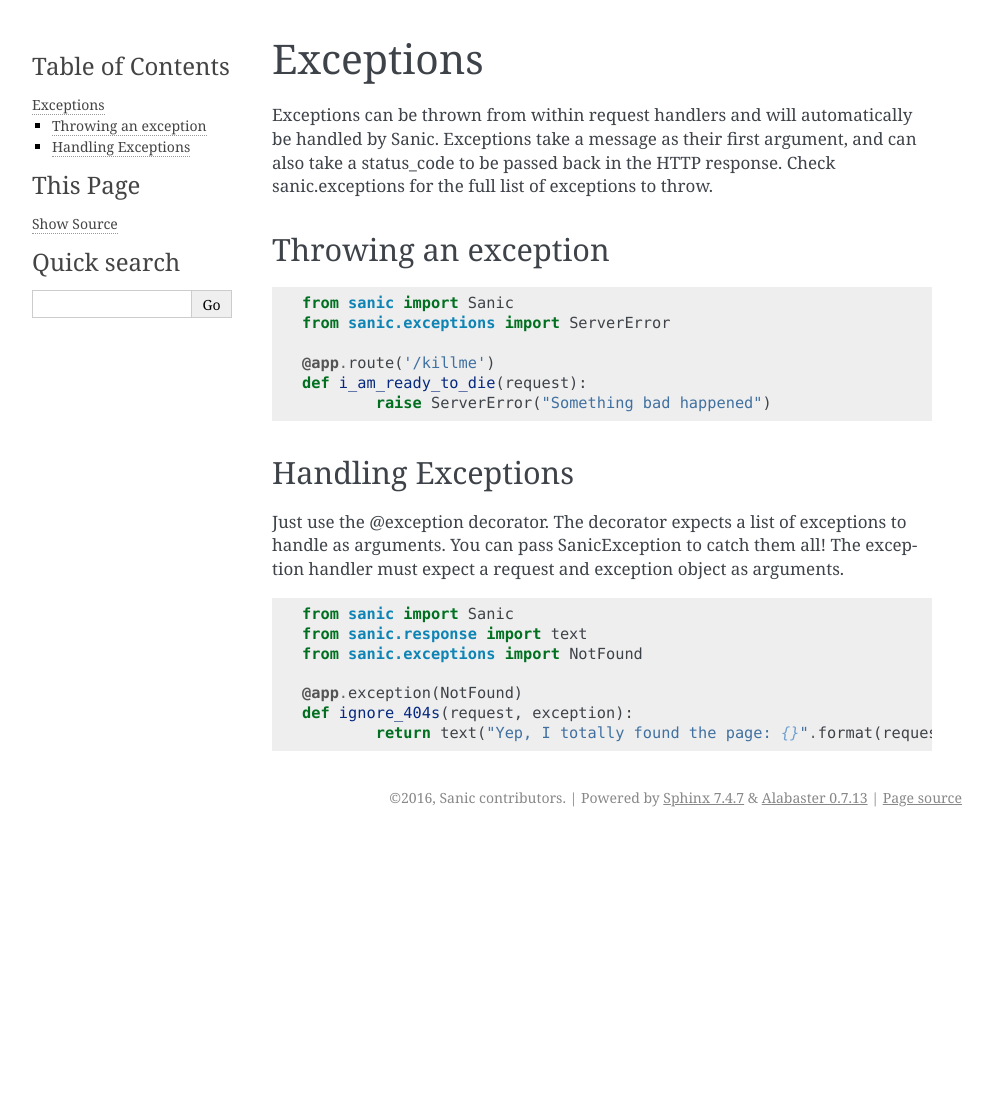
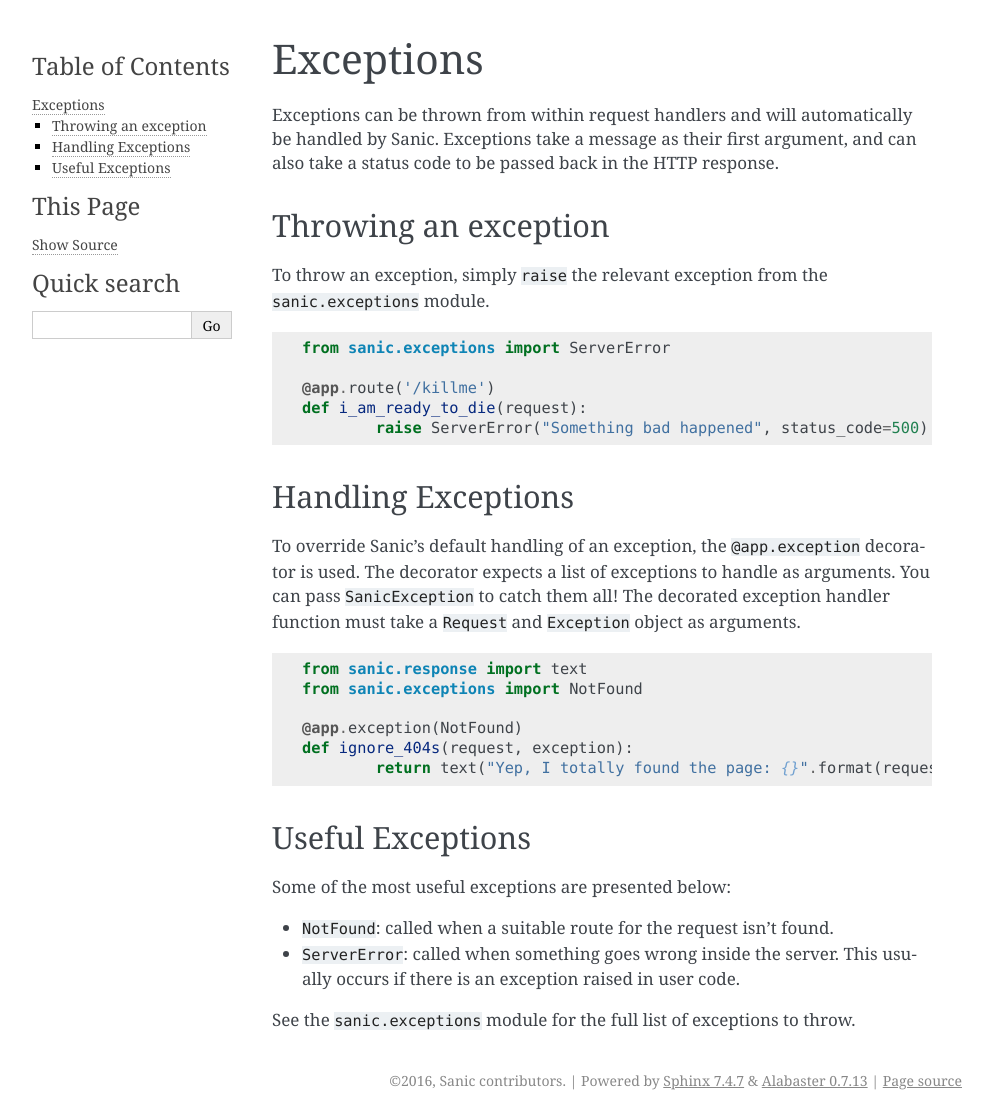
Before and after one commit to sanic-org/sanic, a Sphinx documentation site: the page built from docs/exceptions.md, in a window 1280 px wide. Shown: the whole page, without its empty margins (148-1141 px from the left). Built offline with Sphinx 7.4.7, drawn with Linux system fonts in a browser that asks for light colours; pages that are not in the unit, such as notebooks, are missing from menus; before the commit the page ends 900 px from its top, so only the background shows below that.

Commit message:
Clean up formatting in the exceptions guide and add some common exceptions.

````diff
--- a/docs/exceptions.md
+++ b/docs/exceptions.md
@@ -1,24 +1,31 @@
 # Exceptions
 
-Exceptions can be thrown from within request handlers and will automatically be handled by Sanic.  Exceptions take a message as their first argument, and can also take a status_code to be passed back in the HTTP response.  Check sanic.exceptions for the full list of exceptions to throw.
+Exceptions can be thrown from within request handlers and will automatically be
+handled by Sanic. Exceptions take a message as their first argument, and can
+also take a status code to be passed back in the HTTP response.
 
 ## Throwing an exception
 
+To throw an exception, simply `raise` the relevant exception from the
+`sanic.exceptions` module.
+
 ```python
-from sanic import Sanic
 from sanic.exceptions import ServerError
 
 @app.route('/killme')
 def i_am_ready_to_die(request):
-	raise ServerError("Something bad happened")
+	raise ServerError("Something bad happened", status_code=500)
 ```
 
 ## Handling Exceptions
 
-Just use the @exception decorator.  The decorator expects a list of exceptions to handle as arguments.  You can pass SanicException to catch them all!  The exception handler must expect a request and exception object as arguments.
+To override Sanic's default handling of an exception, the `@app.exception`
+decorator is used. The decorator expects a list of exceptions to handle as
+arguments. You can pass `SanicException` to catch them all! The decorated
+exception handler function must take a `Request` and `Exception` object as
+arguments.
 
 ```python
-from sanic import Sanic
 from sanic.response import text
 from sanic.exceptions import NotFound
 
@@ -26,3 +33,13 @@
 def ignore_404s(request, exception):
 	return text("Yep, I totally found the page: {}".format(request.url))
 ```
+
+## Useful Exceptions
+
+Some of the most useful exceptions are presented below:
+
+- `NotFound`: called when a suitable route for the request isn't found.
+- `ServerError`: called when something goes wrong inside the server. This
+  usually occurs if there is an exception raised in user code.
+
+See the `sanic.exceptions` module for the full list of exceptions to throw.
````
